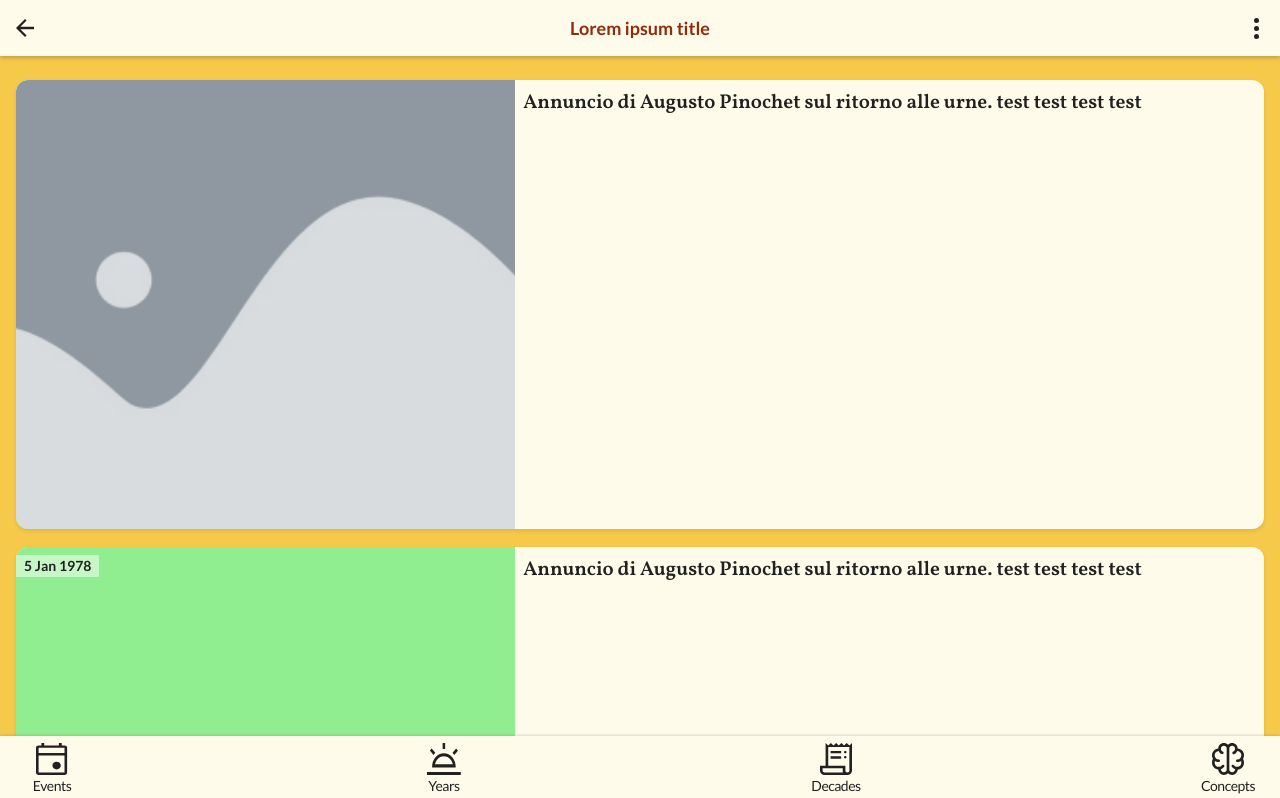
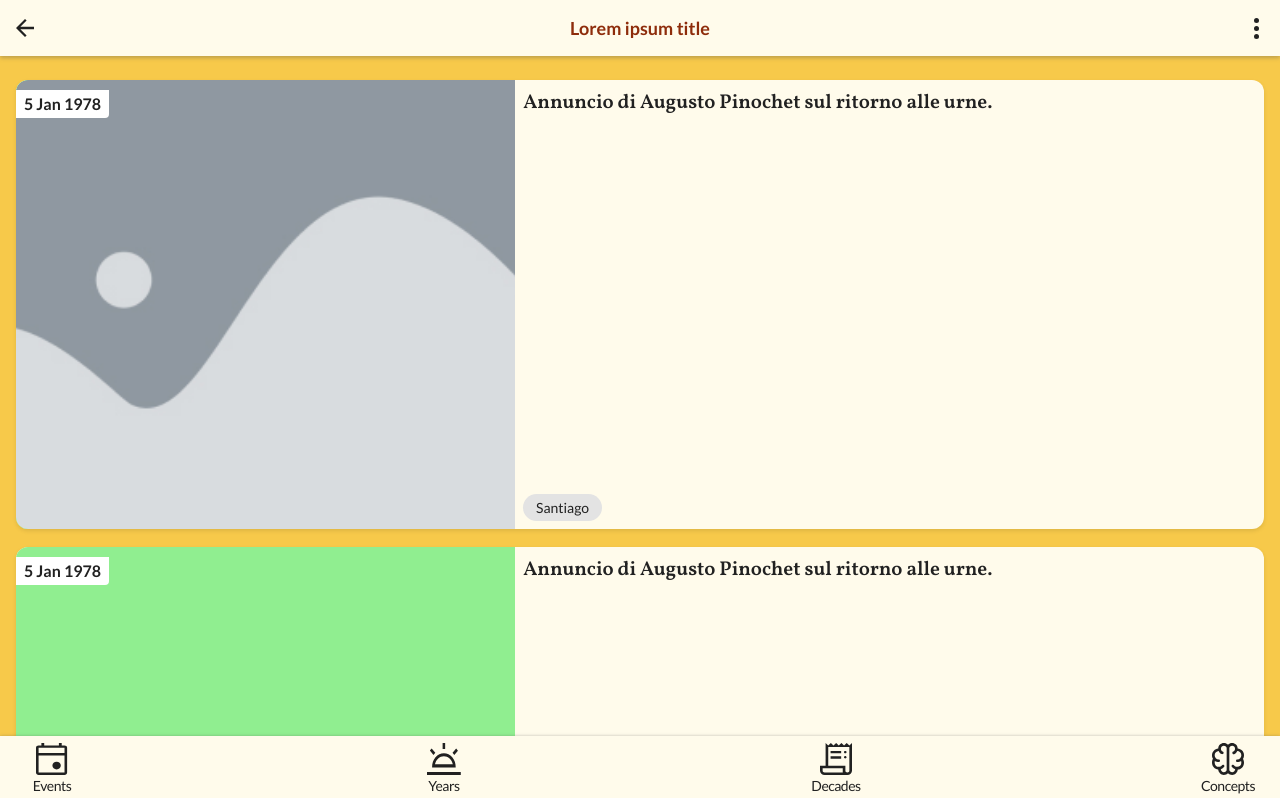
Before and after one commit to emastra/amateka, a React (Vite) app: page /story/1/events in a window 1280 px wide. Shown: the top 798 px of the page. Built offline with nearby package versions, Linux system fonts and the light colour scheme.

Commit message:
card-date and tags;

```diff
--- a/src/components/TimelineCard/variants/CardSmall/CardSmall.scss
+++ b/src/components/TimelineCard/variants/CardSmall/CardSmall.scss
@@ -38,14 +38,16 @@ article#card-small {
             border-radius: 12px 0 0 12px;
 
             div.card-date {
-                font-size: 14px;
+                font-size: var(--font-size-p-mid);
                 color: var(--color-neutral-4);
                 font-weight: var(--font-weight-bold);
                 position: absolute;
-                top: 8px;
-                left: 0;
-                background-color: rgba(255, 255, 255, 0.5);
-                padding: 4px 8px;
+                top: 10px;
+                left: 0px;
+                background-color: rgba(255, 255, 255, 1);
+                padding: 6px 8px;
+                border-radius: 0 0 4px 0;
+                z-index: 1;
             }
 
             img.card-image {
@@ -60,28 +62,29 @@ article#card-small {
                 position: absolute;
             }
 
-            div.colored-rectangle {
-                height: 100%;
-                width: 100%;
-                border-radius: 12px 0 0 12px;
-                background-color: #ee8888;
-            }
+            // div.colored-rectangle {
+            //     height: 100%;
+            //     width: 100%;
+            //     border-radius: 12px 0 0 12px;
+            //     background-color: #ee8888;
+            // }
         }
 
         div.card-right-wrap {
             flex-basis: auto;
             width: 60%;
-            padding: 12px 8px;
+            padding: 12px 8px 8px;
 
             display: flex;
             flex-direction: column;
+            justify-content: space-between;
 
             .card-title-wrap {
                 flex-basis: auto;
                 margin-bottom: 0.5rem;
-                font-size: var(--font-size-h-small);
+                font-size: var(--font-size-h-small); // per usare em qui sotto
 
-                max-height: 4.4em; // 1.1 * 4
+                max-height: 3.3em; // 1.1 * 3
                 width: 100%;
                 overflow-y: hidden;
 
@@ -90,14 +93,14 @@ article#card-small {
                     font-weight: var(--font-weight-semibold);
 
                     display: -webkit-box;
-                    -webkit-line-clamp: 4;
+                    -webkit-line-clamp: 3;
                     -webkit-box-orient: vertical;
                 }
             }
 
             .tags-wrap {
                 flex-basis: auto;
-                height: 25%;
+                // height: 25%;
 
                 .tag-box {
                     display: inline-block;
--- a/src/components/TimelineCard/variants/CardSmall/CardSmall.tsx
+++ b/src/components/TimelineCard/variants/CardSmall/CardSmall.tsx
@@ -17,25 +17,21 @@ const CardSmall = ({ data: { date, image, title, tags } }) => {
             <Link to={`/test/${'1'}`} className='anchor-wrapper'>
                 <div className='card-left-wrap'>
                     <div className='card-date'>{date}</div>
-                    {!!image ? (
-                        <img className='card-image' src={image} alt='placeholder_image' />
-                    ) : (
-                        <div className='colored-rectangle'></div>
-                    )}
+                    {!!image ? <img className='card-image' src={image} alt='placeholder_image' /> : null}
                 </div>
 
                 <div className='card-right-wrap'>
                     <div className='card-title-wrap'>
-                        <h2>{title} test test test test</h2>
+                        <h2>{title}</h2>
                     </div>
 
-                    {/* <div className='tags-wrap'>
+                    <div className='tags-wrap'>
                         {tags.map((tag) => (
                             <div key={tag} className='tag-box'>
                                 {tag}
                             </div>
                         ))}
-                    </div> */}
+                    </div>
                 </div>
             </Link>
         </article>
```
